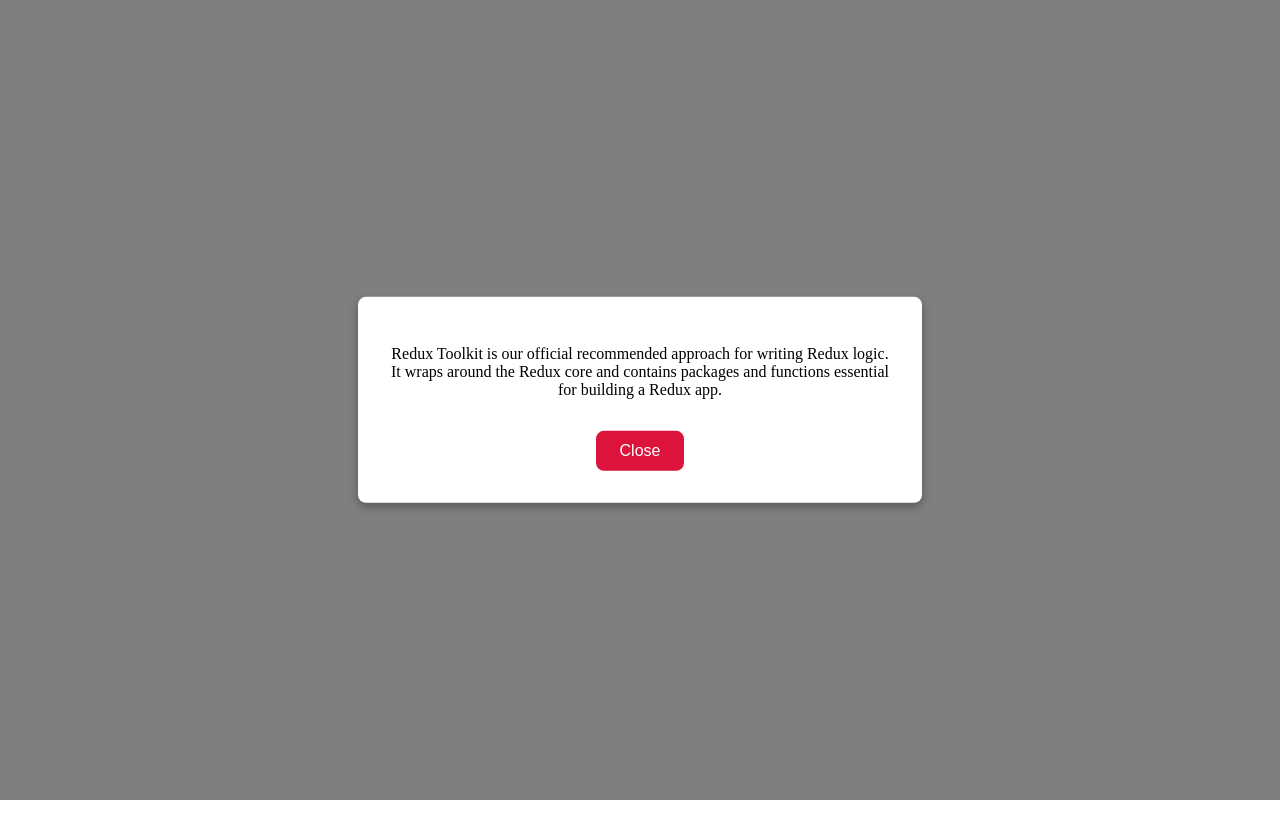
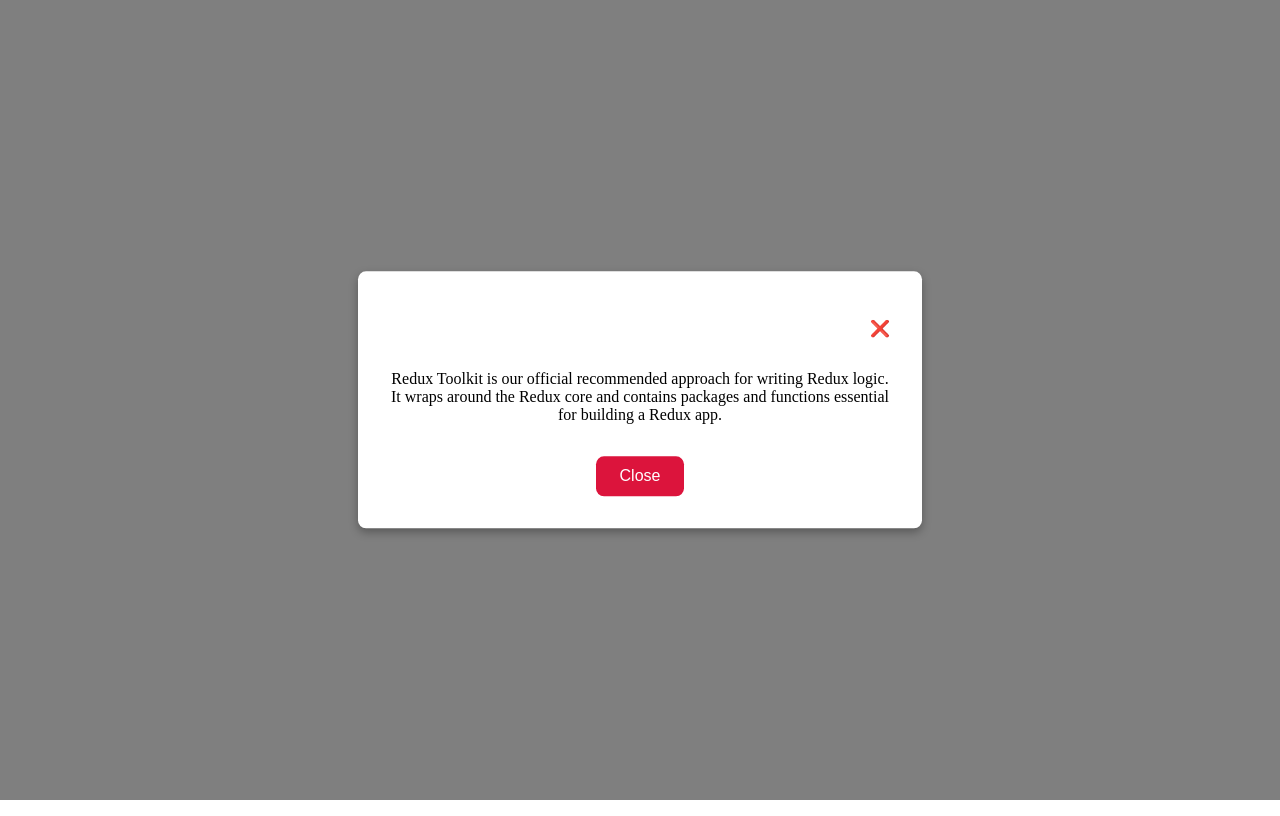
Before and after one commit to Ramki145433/React-Interview-practice, a React (Vite) app: page / in a window 1280 px wide. Both pictures are taken after a click on the button "Click Me". Built offline with nearby package versions, Linux system fonts and the light colour scheme.

Commit message:
Updated modal component with cross mark

```diff
--- a/src/Components/Modal/Modal.css
+++ b/src/Components/Modal/Modal.css
@@ -23,7 +23,7 @@
 
 /* Modal Overlay */
 .modal-overlay {
-    position: absolute;
+    position: fixed;
     top: 0;
     left: 0;
     width: 100%;
@@ -34,7 +34,7 @@
 
 /* Modal Content */
 .modal-content {
-    position: absolute;
+    position: fixed;
     top: 50%;
     left: 50%;
     transform: translate(-50%, -50%);
@@ -63,3 +63,9 @@
 .close-button:hover {
     background: darkred;
 }
+
+.cross{
+    text-align: right;
+    margin-bottom: 2rem;
+    cursor: pointer;
+}
--- a/src/Components/Modal/Modal.jsx
+++ b/src/Components/Modal/Modal.jsx
@@ -17,6 +17,7 @@
                 <>
                     <div className='modal-overlay' onClick={() => setIsOpen(false)}></div>
                     <div className='modal-content'>
+                        <p className='cross' onClick={() => setIsOpen(false)}>❌</p>
                         <p>
                             Redux Toolkit is our official recommended approach for writing Redux logic. It wraps
                             around the Redux core and contains packages and functions essential for building a Redux app.
```
